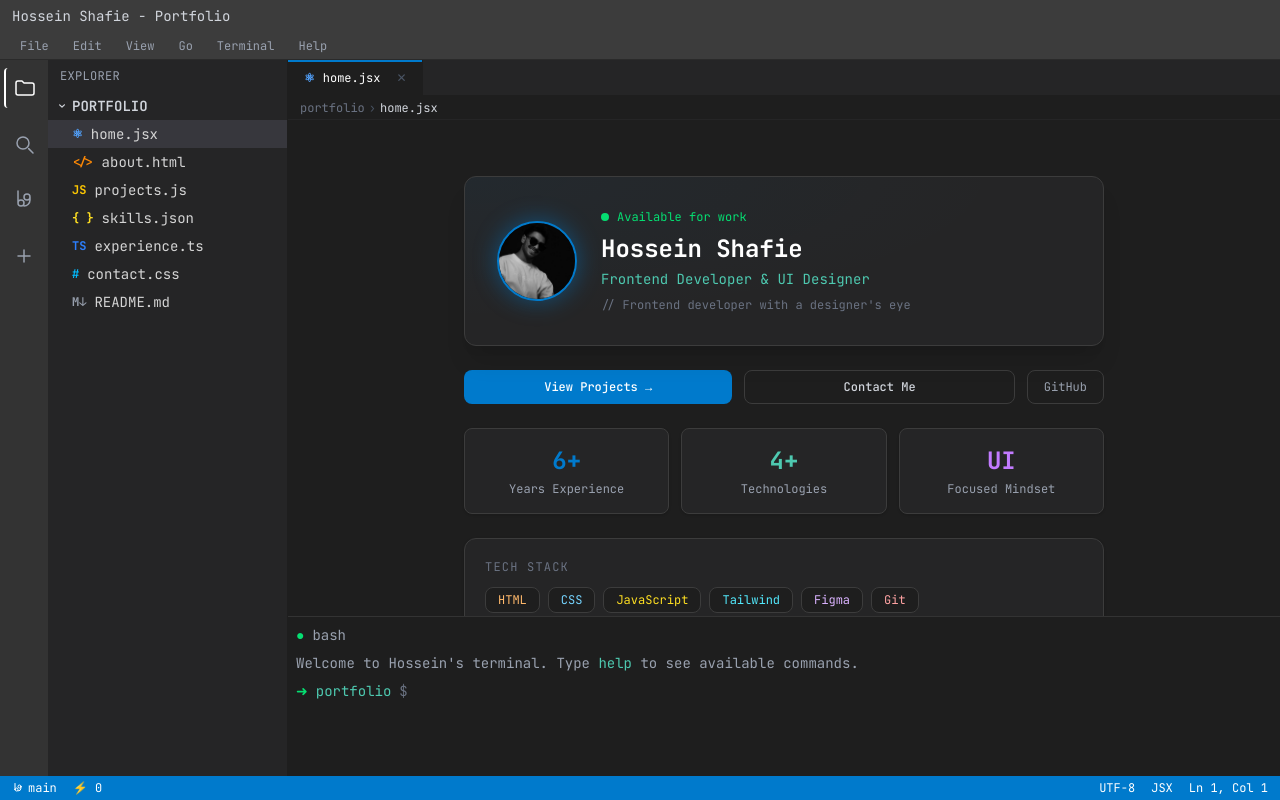
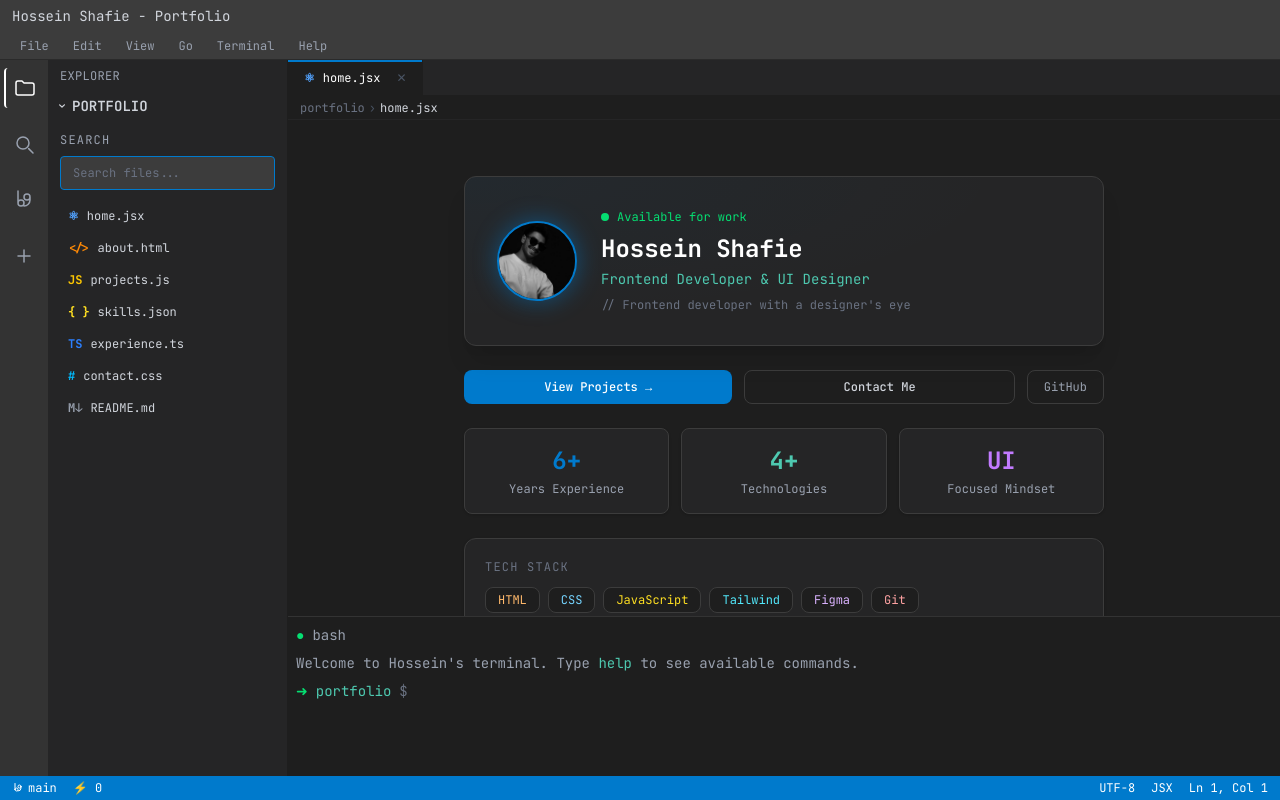
Before and after one commit to ihosuix/portfolio, a website built with Vite: page index.html in a window 1280 px wide. Both pictures are taken after a click on the button 24 px from the left and 144 px from the top of the page. Built offline with nearby package versions, Linux system fonts and the light colour scheme.

Commit message:
feat: add file search panel in activity bar

```diff
--- a/index.html
+++ b/index.html
@@ -203,6 +203,7 @@
 
         <!-- Search Icon -->
         <button
+          id="btn-search"
           class="w-10 h-10 flex items-center justify-center text-gray-400 hover:text-white hover:bg-[#2a2d2e] rounded-sm"
         >
           <svg
@@ -350,6 +351,20 @@
             <span>README.md</span>
           </li>
         </ul>
+
+        <!-- Search Panel (مخفی by default) -->
+        <div id="search-panel" class="hidden px-3 py-3">
+          <p class="text-xs text-gray-400 uppercase tracking-widest mb-2">
+            Search
+          </p>
+          <input
+            id="search-input"
+            type="text"
+            placeholder="Search files..."
+            class="w-full bg-[#3c3c3c] text-white text-xs px-3 py-2 rounded outline-none border border-[#3c3c3c] focus:border-[#007acc] transition-colors placeholder-gray-500"
+          />
+          <div id="search-results" class="mt-3 space-y-1"></div>
+        </div>
       </div>
 
       <!-- Editor + Terminal Container -->
@@ -1364,10 +1379,20 @@
             <span class="text-green-400">➜</span>
             <span class="text-[#4ec9b0]">portfolio</span>
             <span class="text-gray-500">$</span>
-         <div class="relative flex-1 flex items-center">
-  <input id="terminal-input" type="text" class="w-full bg-transparent outline-none text-white caret-transparent" autocomplete="off" placeholder="" />
-  <span id="terminal-cursor" class="absolute w-[2px] h-4 bg-white" style="left: 0px;"></span>
-</div>
+            <div class="relative flex-1 flex items-center">
+              <input
+                id="terminal-input"
+                type="text"
+                class="w-full bg-transparent outline-none text-white caret-transparent"
+                autocomplete="off"
+                placeholder=""
+              />
+              <span
+                id="terminal-cursor"
+                class="absolute w-[2px] h-4 bg-white"
+                style="left: 0px"
+              ></span>
+            </div>
           </div>
         </div>
       </div>
--- a/src/main.js
+++ b/src/main.js
@@ -277,3 +277,53 @@ terminalInputEl.addEventListener('focus', () => {
 terminalInputEl.addEventListener('blur', () => {
   terminalCursor.style.display = 'none';
 });
+
+// ── Search ───────────────────────────────────────────────
+const btnSearch     = document.getElementById('btn-search');
+const searchPanel   = document.getElementById('search-panel');
+const searchInput   = document.getElementById('search-input');
+const searchResults = document.getElementById('search-results');
+const fileList      = document.querySelector('ul.text-sm');
+
+btnSearch.addEventListener('click', () => {
+  const isOpen = !searchPanel.classList.contains('hidden');
+  if (isOpen) {
+    searchPanel.classList.add('hidden');
+    fileList.classList.remove('hidden');
+  } else {
+    searchPanel.classList.remove('hidden');
+    fileList.classList.add('hidden');
+    searchInput.focus();
+    renderSearchResults('');
+  }
+});
+
+function renderSearchResults(query) {
+  searchResults.innerHTML = '';
+  const files = Object.entries(filesMeta);
+  const filtered = query
+    ? files.filter(([, meta]) => meta.label.toLowerCase().includes(query.toLowerCase()))
+    : files;
+
+  if (filtered.length === 0) {
+    searchResults.innerHTML = '<p class="text-gray-600 text-xs">No files found</p>';
+    return;
+  }
+
+  filtered.forEach(([key, meta]) => {
+    const item = document.createElement('div');
+    item.className = 'flex items-center gap-2 px-2 py-1.5 rounded cursor-pointer hover:bg-[#2a2d2e] text-xs text-gray-300';
+    item.innerHTML = `${meta.icon}<span>${meta.label}</span>`;
+    item.addEventListener('click', () => {
+      if (!openTabs.includes(key)) openTabs.push(key);
+      showFile(key);
+      searchPanel.classList.add('hidden');
+      fileList.classList.remove('hidden');
+    });
+    searchResults.appendChild(item);
+  });
+}
+
+searchInput.addEventListener('input', () => {
+  renderSearchResults(searchInput.value);
+});
```
